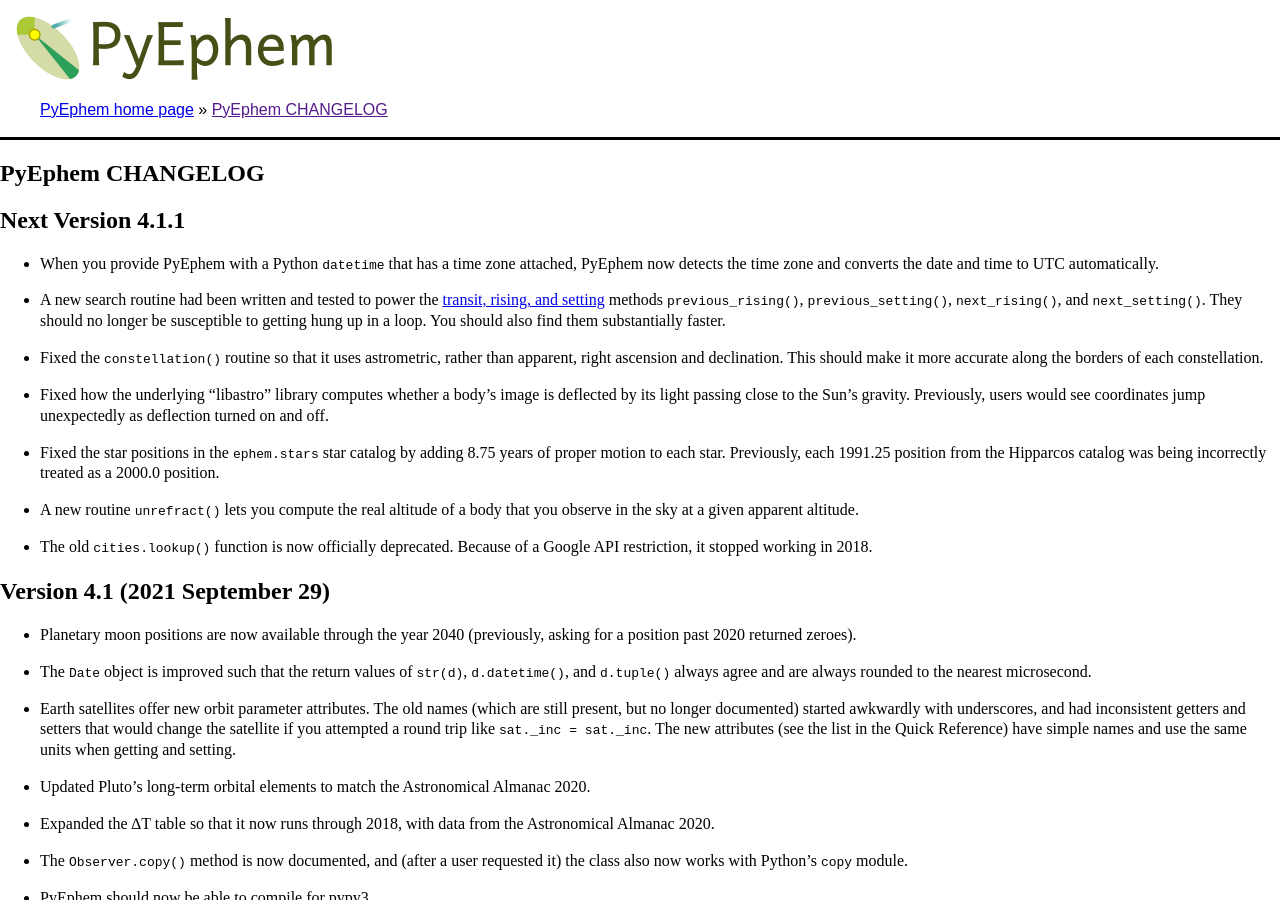
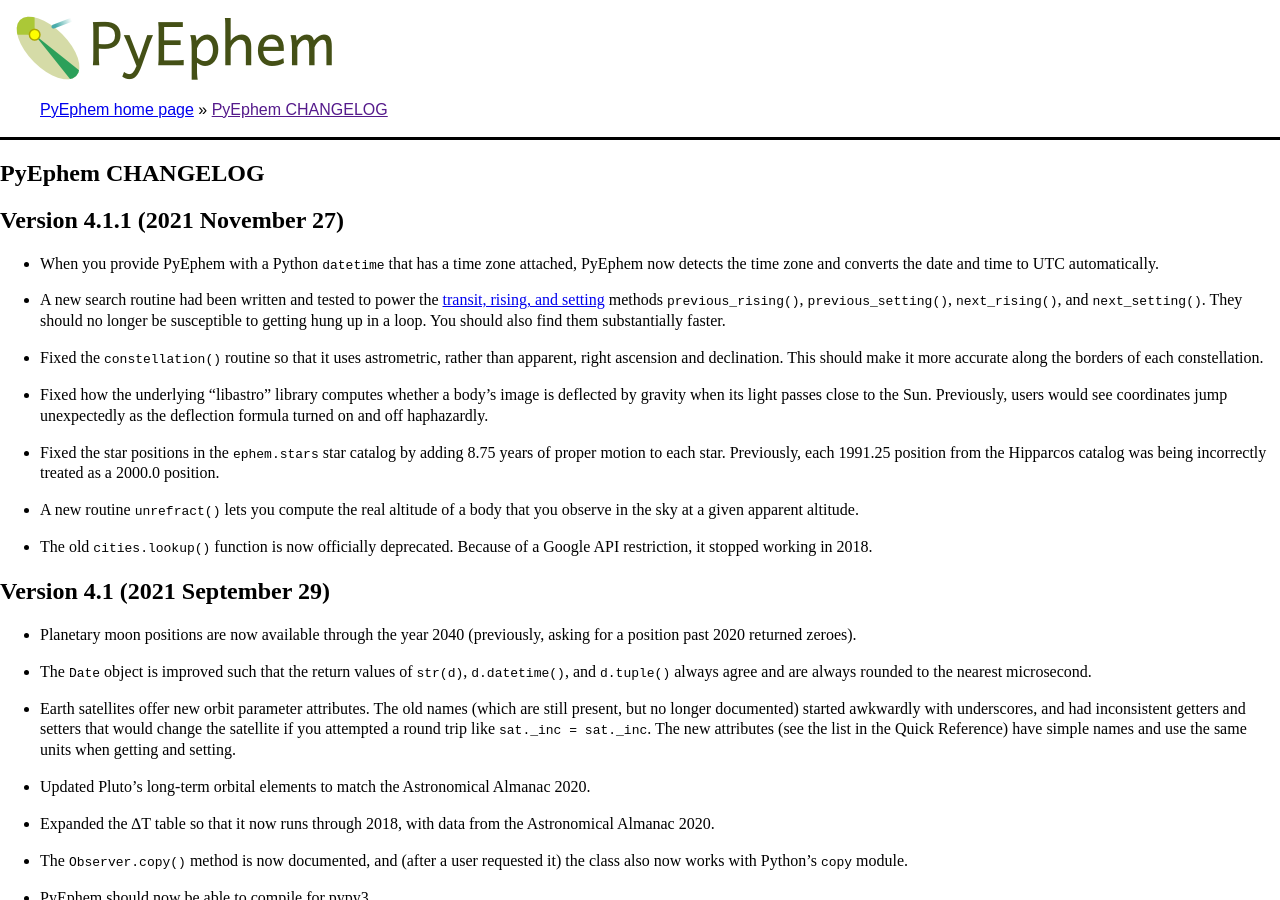
Before and after one commit to brandon-rhodes/pyephem, a Sphinx documentation site: the page built from ephem/doc/CHANGELOG.rst, in a window 1280 px wide and 900 px high. Built offline with Sphinx 7.4.7, drawn with Linux system fonts in a browser that asks for light colours.

Commit message:
Declare version 4.1.1

```diff
--- a/ephem/__init__.py
+++ b/ephem/__init__.py
@@ -10,7 +10,7 @@
 from math import acos, cos, pi, sin
 from time import localtime as _localtime
 
-__version__ = '4.1'
+__version__ = '4.1.1'
 
 # As a favor, compile a regular expression that our C library would
 # really rather not compile for itself.
--- a/ephem/doc/CHANGELOG.rst
+++ b/ephem/doc/CHANGELOG.rst
@@ -2,8 +2,8 @@
 PyEphem CHANGELOG
 =================
 
-Next Version 4.1.1
-------------------
+Version 4.1.1 (2021 November 27)
+--------------------------------
 
 - When you provide PyEphem with a Python ``datetime`` that has a time
   zone attached, PyEphem now detects the time zone and converts the date
@@ -23,9 +23,9 @@
   make it more accurate along the borders of each constellation.
 
 - Fixed how the underlying “libastro” library computes whether a body’s
-  image is deflected by its light passing close to the Sun’s gravity.
-  Previously, users would see coordinates jump unexpectedly as
-  deflection turned on and off.
+  image is deflected by gravity when its light passes close to the Sun.
+  Previously, users would see coordinates jump unexpectedly as the
+  deflection formula turned on and off haphazardly.
 
 - Fixed the star positions in the ``ephem.stars`` star catalog by adding
   8.75 years of proper motion to each star.  Previously, each 1991.25
```
